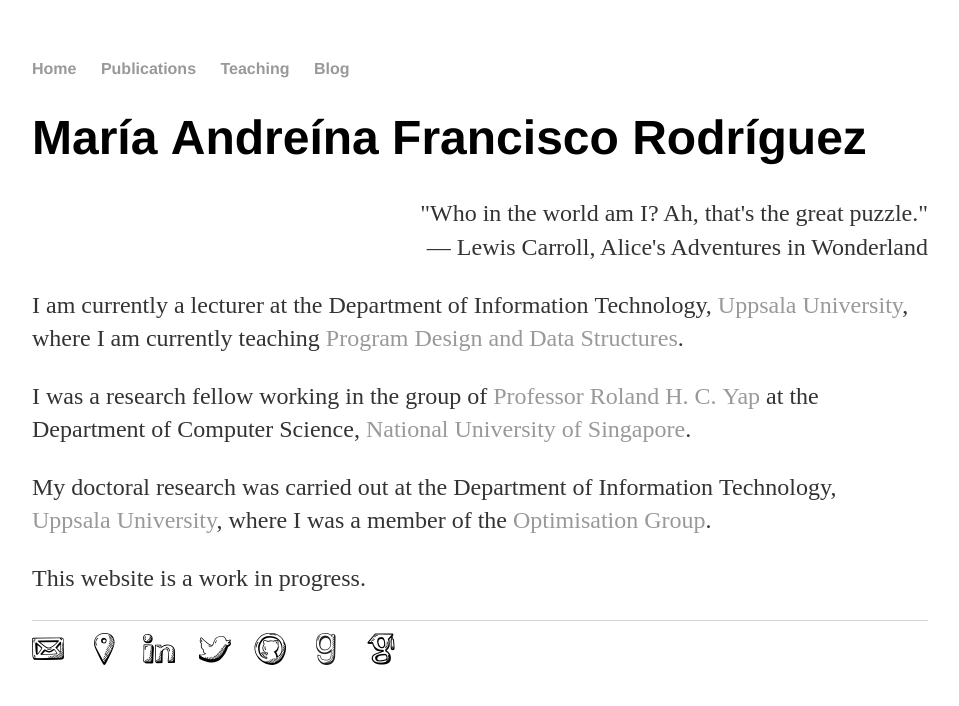
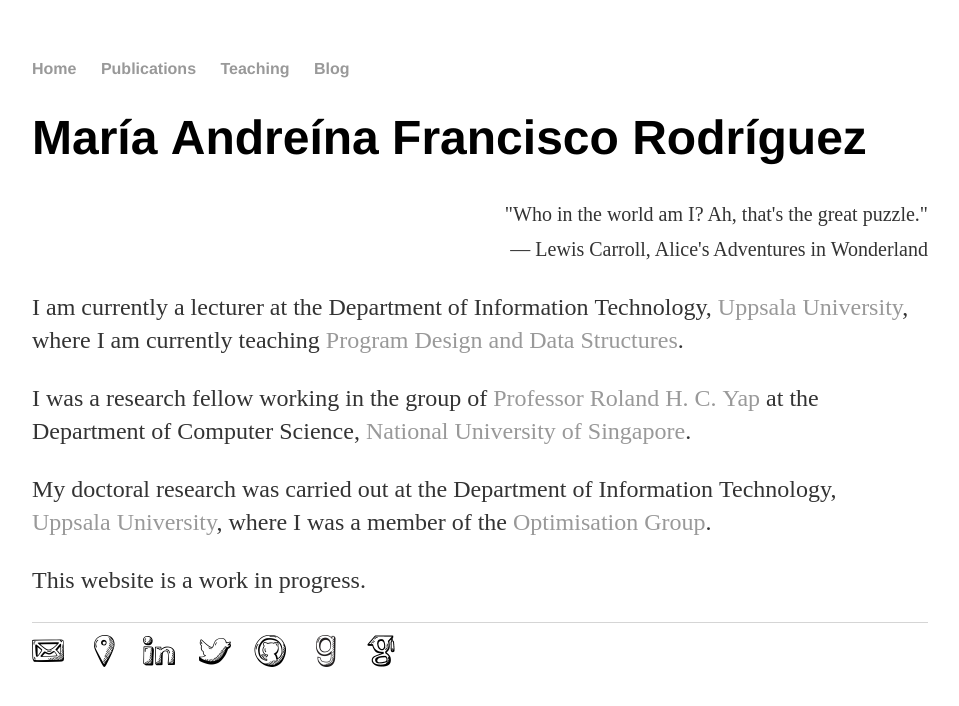
Before and after one commit to andreina-francisco/andreina-francisco.github.io, a Jekyll site: the page built from index.html, in a window 1280 px wide. Shown: the top 706 px of the page, without its empty margins (160-1119 px from the left). Built offline with Jekyll 4.4.1, drawn with Linux system fonts in a browser that asks for light colours; nearby versions of some CDN libraries; a style sheet for code colours, icons or effects is not loaded.

Commit message:
Smaller font for quotes

```diff
--- a/index.html
+++ b/index.html
@@ -5,7 +5,7 @@ title: Maria Andreina Francisco Rodriguez
 <div class="blurb">
   <h1>Mar&iacute;a&nbsp;Andre&iacute;na&nbsp;Francisco&nbsp;Rodr&iacute;guez</h1>
 
-  <p align="right"> "Who in the world am I? Ah, that's the great puzzle."<br>&mdash; Lewis Carroll, Alice's Adventures in Wonderland</p>
+  <p align="right"><small>"Who in the world am I? Ah, that's the great puzzle."<br>&mdash; Lewis Carroll, Alice's Adventures in Wonderland</small></p>
 
 	<p>I am currently a lecturer at the Department of Information&nbsp;Technology,
 	  <a href="http://www.uu.se">Uppsala&nbsp;University</a>, where I am currently teaching
```
